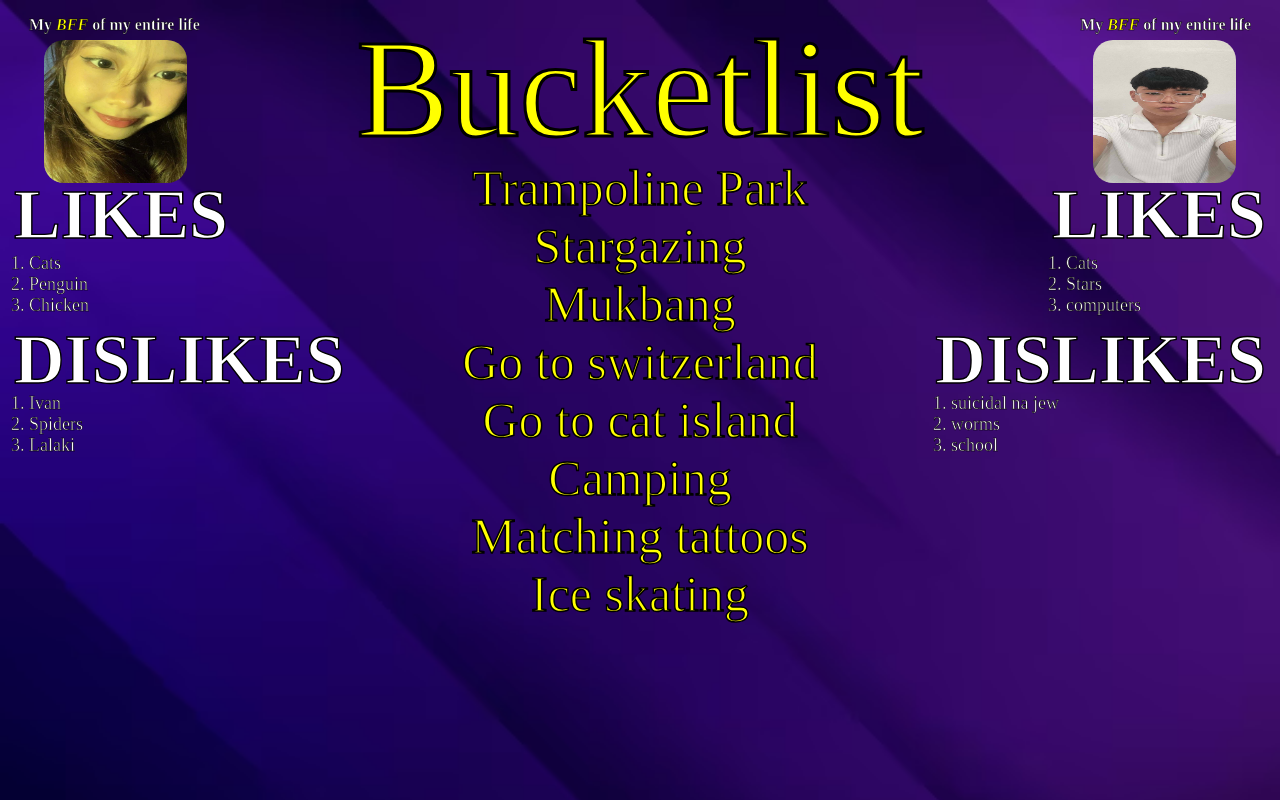
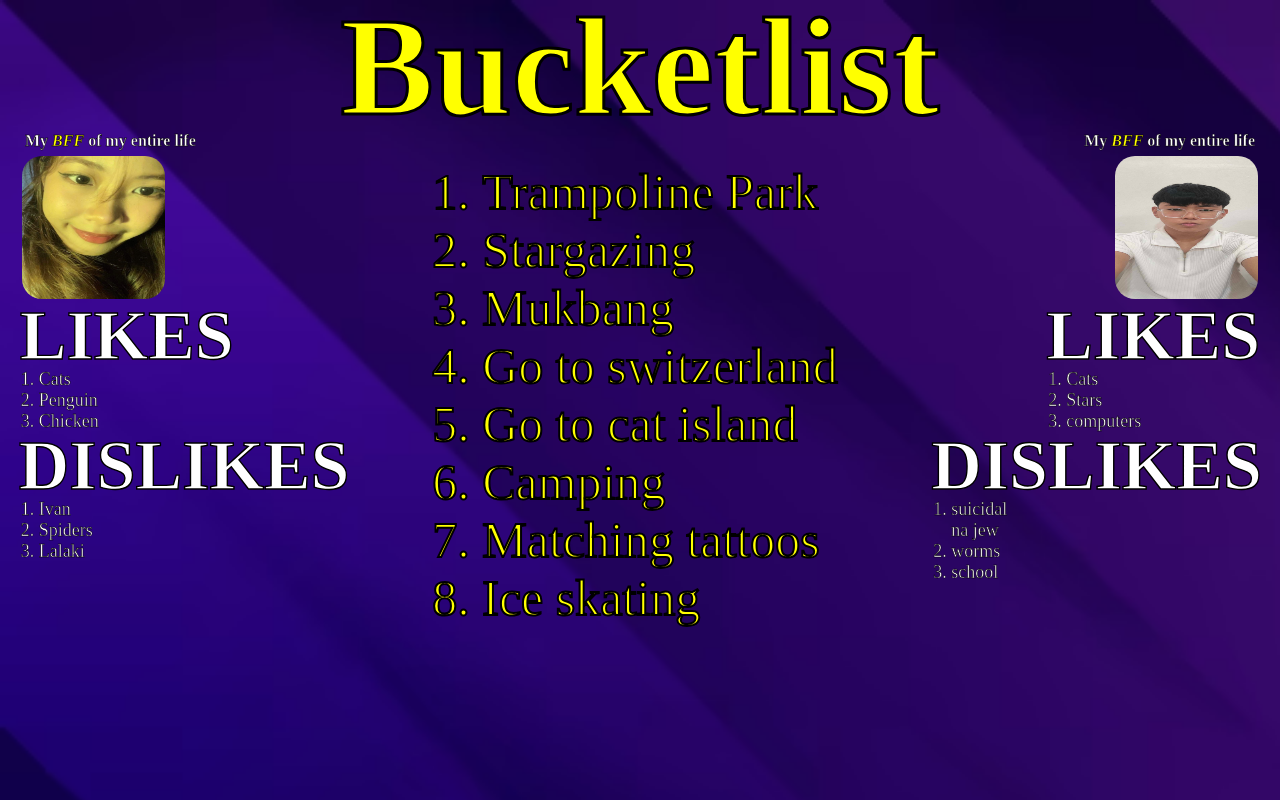
Before and after one commit to justinedasig/bucketListofMeandJew, a plain HTML site: page Index.html in a window 1280 px wide. Shown: the top 800 px of the page. Drawn offline with Linux system fonts and the light colour scheme.

Commit message:
Update Index.html
HYPERLINK UPdATE

```diff
--- a/Index.html
+++ b/Index.html
@@ -3,135 +3,121 @@
   <head>
     <title>Tin and Jew's Bucket List</title>
     <style>
-      img.jewelle {
-        width: 143px;
+      #jewelle {
         border-radius: 14%;
         border-width: 14px;
         height: 143px;
+        width: 143px;
         float: left;
+        position: relative;
+        top: 40px;
         margin-left: 14px;
-        position: fixed;
-        bottom: 0;
-        top: 40px;
-        left: 30px;
       }
       img.justine {
-        width: 143px;
         border-radius: 14%;
         border-width: 14px;
         height: 143px;
-        float: left;
+        width: 143px;
+        float: right;
+        position: relative;
+        top: 40px;
         margin-right: 14px;
-        position: fixed;
-        bottom: 0;
-        top: 40px;
-        right: 30px;
       }
       p.likes {
         color: white;
         -webkit-text-stroke: 1.4px;
         -webkit-text-stroke-color: black;
-        position: fixed;
-        bottom: 0;
-        top: 105px;
-        left: 0;
         margin-left: 14px;
         font-size: 70px;
         font-weight: bolder;
         font-style: normal;
+        position: relative;
+        float: left;
+        top: 110px;
+        left: -190px;
       }
       p.likes2 {
         color: white;
         -webkit-text-stroke: 1.4px;
         -webkit-text-stroke-color: black;
-        position: fixed;
-        bottom: 0;
-        top: 105px;
-        right: 0;
-        float: right;
         margin-right: 14px;
         font-size: 70px;
         font-weight: bolder;
         font-style: normal;
+        position: relative;
+        float: right;
+        top: 110px;
+        right: -190px;
       }
       p.important {
         font-weight: bold;
         color: white;
         -webkit-text-stroke: 0.5px;
         -webkit-text-stroke-color: black;
-        position: fixed;
-        bottom: 0;
-        top: 0;
-        left: 15px;
-        margin-left: 14px;
+        margin-left: -140px;
+        float: left;
+        position: relative;
+        top: 0px;
       }
       p.important2 {
         font-weight: bold;
         color: white;
         -webkit-text-stroke: 0.5px;
         -webkit-text-stroke-color: black;
-        position: fixed;
-        bottom: 0;
-        top: 0;
-        right: 15px;
-        margin-right: 14px;
+        margin-right: -140px;
         float: right;
+        position: relative;
+        top: 0px;
       }
       ol.jewlikes {
         padding: 15px;
-        width: 65px;
-        height: 70px;
         color: white;
         -webkit-text-stroke: 0.5px;
         -webkit-text-stroke-color: black;
-        position: fixed;
-        bottom: 0;
+        position: relative;
+        font-size: large;
+        float: left;
         top: 220px;
-        left: 0%;
-        margin-left: 14px;
-        font-size: large;
+        left: -400px;
       }
       ol.tinlikes {
         padding: 15px;
-        width: 65px;
-        height: 70px;
         color: white;
         -webkit-text-stroke: 0.5px;
         -webkit-text-stroke-color: black;
-        position: fixed;
-        bottom: 0;
-        top: 220px;
-        right: 120px;
-        margin-right: 14px;
         font-size: large;
         float: right;
+        position: relative;
+        top: 220px;
+        right: -300px;
       }
       p.dislikes {
         color: white;
         -webkit-text-stroke: 1.4px;
         -webkit-text-stroke-color: black;
-        position: fixed;
-        bottom: 0;
-        top: 250px;
-        left: 0;
-        margin-left: 14px;
+        position: relative;
         font-size: 70px;
         font-weight: bolder;
         font-style: normal;
+        float: left;
+        width: 0px;
+        height: 0px;
+        top: 240px;
+        left: -495px;
       }
       p.dislikes2 {
         color: white;
         -webkit-text-stroke: 1.4px;
         -webkit-text-stroke-color: black;
-        position: fixed;
-        bottom: 0;
-        top: 250px;
-        right: 0;
-        margin-right: 14px;
+        position: relative;
         font-size: 70px;
         font-weight: bolder;
         font-style: normal;
         float: right;
+        width: 0px;
+        height: 0px;
+        top: 240px;
+        right: -180px;
       }
       ol.jewdislikes {
         padding: 15px;
@@ -140,49 +126,46 @@
         color: white;
         -webkit-text-stroke: 0.5px;
         -webkit-text-stroke-color: black;
-        position: fixed;
-        bottom: 0;
-        top: 360px;
-        left: 0%;
-        margin-left: 14px;
+        float: left;
+        position: relative;
+        left: -490px;
+        top: 350px;
         font-size: large;
       }
       ol.tindislikes {
         padding: 15px;
-        width: 110px;
+        width: 65px;
         height: 70px;
         color: white;
         -webkit-text-stroke: 0.5px;
         -webkit-text-stroke-color: black;
-        position: fixed;
-        bottom: 0;
-        top: 360px;
-        right: 190px;
-        margin-right: 14px;
+        float: right;
+        position: relative;
+        right: -280px;
+        top: 350px;
         font-size: large;
-        float: right;
       }
-      p.titlebucketlist {
+      div.titlebucketlist {
         text-align: center;
+      }
+      h2.BUCKETLISTTITLE {
         font: bolder;
         font-size: 140px;
         color: yellow;
         -webkit-text-stroke: 3px;
         -webkit-text-stroke-color: black;
-        margin-top: auto;
+        position: relative;
+        top: -350px;
       }
       ol.bucketlist {
-        text-align: center;
-        color: rgb(255, 255, 0);
+        display: inline-block;
+        text-align: left;
         font-size: 50px;
-        font-style: normal;
-        -webkit-text-stroke: 1.5px;
+        color: yellow;
+        -webkit-text-stroke: 2px;
         -webkit-text-stroke-color: black;
         position: relative;
-        top: -150px;
-        padding: 0px;
-        margin: 0px;
-        display: grid;
+        top: -500px;
       }
       em.love {
         color: yellow;
@@ -195,16 +178,20 @@
     </style>
   </head>
   <body>
+    <a href="https://www.instagram.com/nvrjl_/">
       <img
-      class="jewelle"
+        id="jewelle"
         src="images/455038245_328748300316716_409522725359199723_n.jpg"
-      alt="THIS_IS_JEW"
+        alt="THISISJewelle"
       />
-    <img
+    </a>
+    <a href="https://www.instagram.com/justine_dasig/"
+      ><img
         class="justine"
         src="images/454550473_1194815821801933_2604756422103667864_n.jpg"
         alt="THIS_IS_JUSTINE"
-    />
+    /></a>
+
     <p class="important">My <em class="love">BFF</em> of my entire life</p>
     <p class="important2">My <em class="love">BFF</em> of my entire life</p>
     <p class="likes">LIKES</p>
@@ -231,7 +218,8 @@
       <li>worms</li>
       <li>school</li>
     </ol>
-    <p class="titlebucketlist">Bucketlist</p>
+    <div class="titlebucketlist">
+      <h2 class="BUCKETLISTTITLE">Bucketlist</h2>
       <ol class="bucketlist">
         <li>Trampoline Park</li>
         <li>Stargazing</li>
@@ -242,5 +230,6 @@
         <li>Matching tattoos</li>
         <li>Ice skating</li>
       </ol>
+    </div>
   </body>
 </html>
```
Lines whose indentation alone changed are shown as unchanged.
